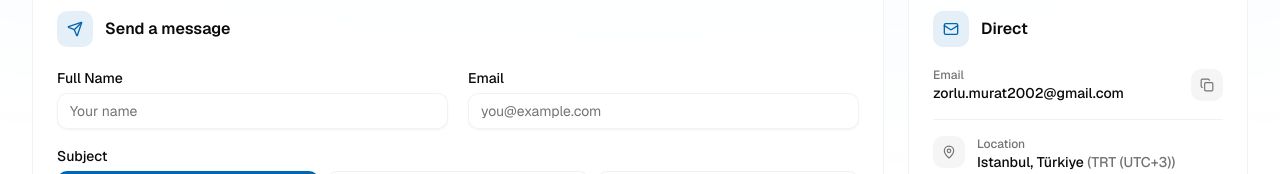
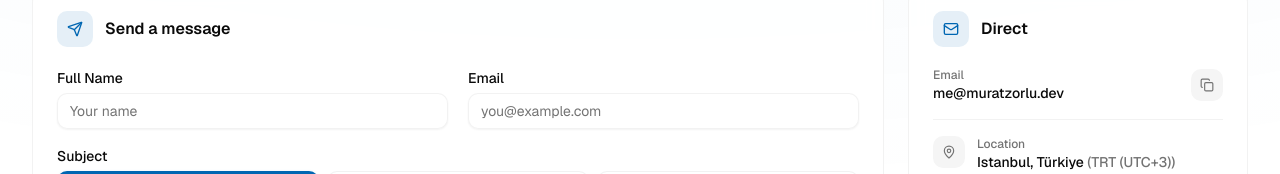
Before and after one commit to MuratZrl/Portfolio, a Next.js app: page /contact in a window 1280 px wide. Shown: the part 255-429 px from the top of the page. Built offline with nearby package versions, Linux system fonts and the light colour scheme; no server answers.

Commit message:
chore: update contact email to custom domain

```diff
--- a/src/components/layout/Footer.tsx
+++ b/src/components/layout/Footer.tsx
@@ -36,7 +36,7 @@ const SOCIAL_LINKS = [
 
 export default function Footer(): React.JSX.Element {
   const year = new Date().getFullYear();
-  const email = "zorlu.murat2002@gmail.com";
+  const email = "me@muratzorlu.dev";
 
   return (
     <footer role="contentinfo" className="mt-auto border-t border-border/50">
--- a/src/features/contact/sections/ContactDetails.tsx
+++ b/src/features/contact/sections/ContactDetails.tsx
@@ -52,7 +52,7 @@ const SOCIAL_LINKS = (
 ];
 
 export default function ContactDetails({
-  email = "zorlu.murat2002@gmail.com",
+  email = "me@muratzorlu.dev",
   location = "Istanbul, Türkiye",
   timezoneLabel = "TRT (UTC+3)",
   responseWindow = "Mon–Fri, 10:00–18:00",
```
